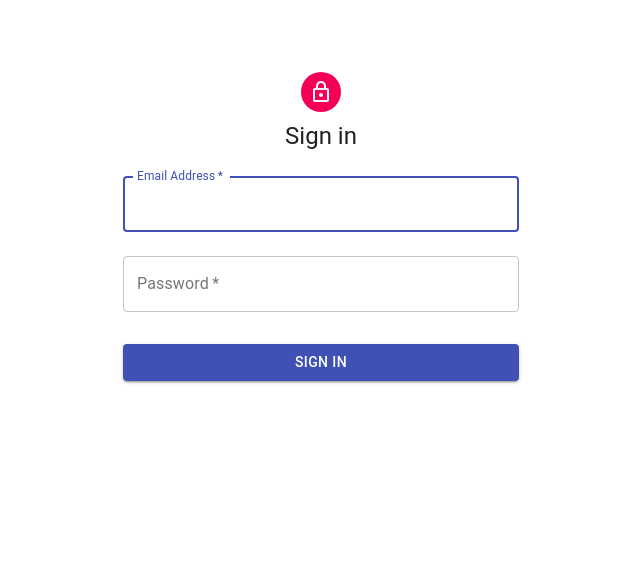
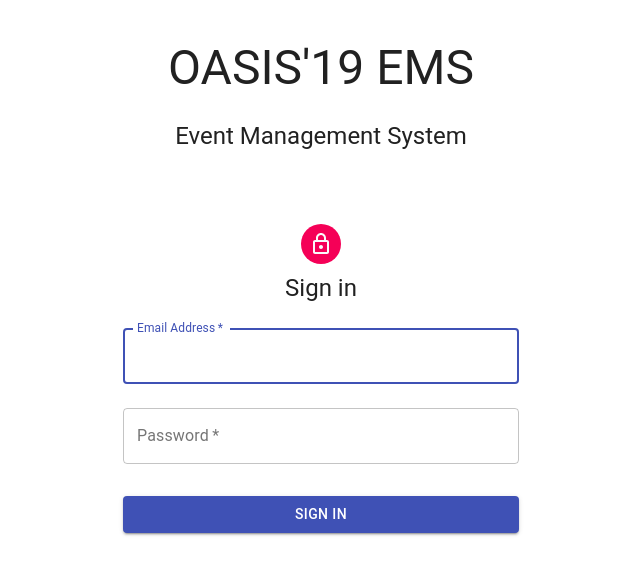
Before and after one commit to dvm-bitspilani/ems-portal, a React (Create React App) app: page / in a window 1280 px wide. Shown: the top 574 px of the page, without its empty margins (319-959 px from the left). Built offline with nearby package versions, Linux system fonts and the light colour scheme.

Commit message:
add headers

```diff
--- a/src/components/Signin/Signin.js
+++ b/src/components/Signin/Signin.js
@@ -1,12 +1,4 @@
-import React from "react";
-// import { Link } from "react-router-dom";
-
-// import Avatar from "@material-ui/core/Avatar";
-// import Button from "@material-ui/core/Button";
-// import CssBaseline from "@material-ui/core/CssBaseline";
-// import TextField from "@material-ui/core/TextField";
-// import Typography from "@material-ui/core/Typography";
-// import Container from "@material-ui/core/Container";
+import React, { Fragment } from "react";
 
 import {
   Avatar,
@@ -18,6 +10,10 @@ import {
 } from "@material-ui/core";
 import LockOutlinedIcon from "@material-ui/icons/LockOutlined";
 import { makeStyles } from "@material-ui/core/styles";
+
+// --------------------------------------------------------------------
+// Uses standard material ui styles to generate a Google-style login page
+// --------------------------------------------------------------------
 
 const useStyles = makeStyles(theme => ({
   "@global": {
@@ -31,12 +27,18 @@ const useStyles = makeStyles(theme => ({
     flexDirection: "column",
     alignItems: "center"
   },
+  header: {
+    marginTop: theme.spacing(5)
+  },
+  caption: {
+    margin: theme.spacing(3)
+  },
   avatar: {
     margin: theme.spacing(1),
     backgroundColor: theme.palette.secondary.main
   },
   form: {
-    width: "100%", // Fix IE 11 issue.
+    width: "100%",
     marginTop: theme.spacing(1)
   },
   submit: {
@@ -48,8 +50,20 @@ export default function SignIn() {
   const classes = useStyles();
 
   return (
+    <Fragment>
+      <Typography
+        component="h1"
+        variant="h3"
+        align="center"
+        className={classes.header}
+      >
+        OASIS'19 EMS
+      </Typography>
       <Container component="main" maxWidth="xs">
         <CssBaseline />
+        <Typography variant="h5" align="center" className={classes.caption}>
+          Event Management System
+        </Typography>
         <div className={classes.paper}>
           <Avatar className={classes.avatar}>
             <LockOutlinedIcon />
@@ -89,18 +103,9 @@ export default function SignIn() {
             >
               Sign In
             </Button>
-          {/* <Button
-            fullWidth
-            variant="contained"
-            color="secondary"
-            className={classes.submit}
-            component={Link}
-            to="/signup"
-          >
-            Switch to Sign up
-          </Button> */}
           </form>
         </div>
       </Container>
+    </Fragment>
   );
 }
```
Lines whose indentation alone changed are shown as unchanged.
